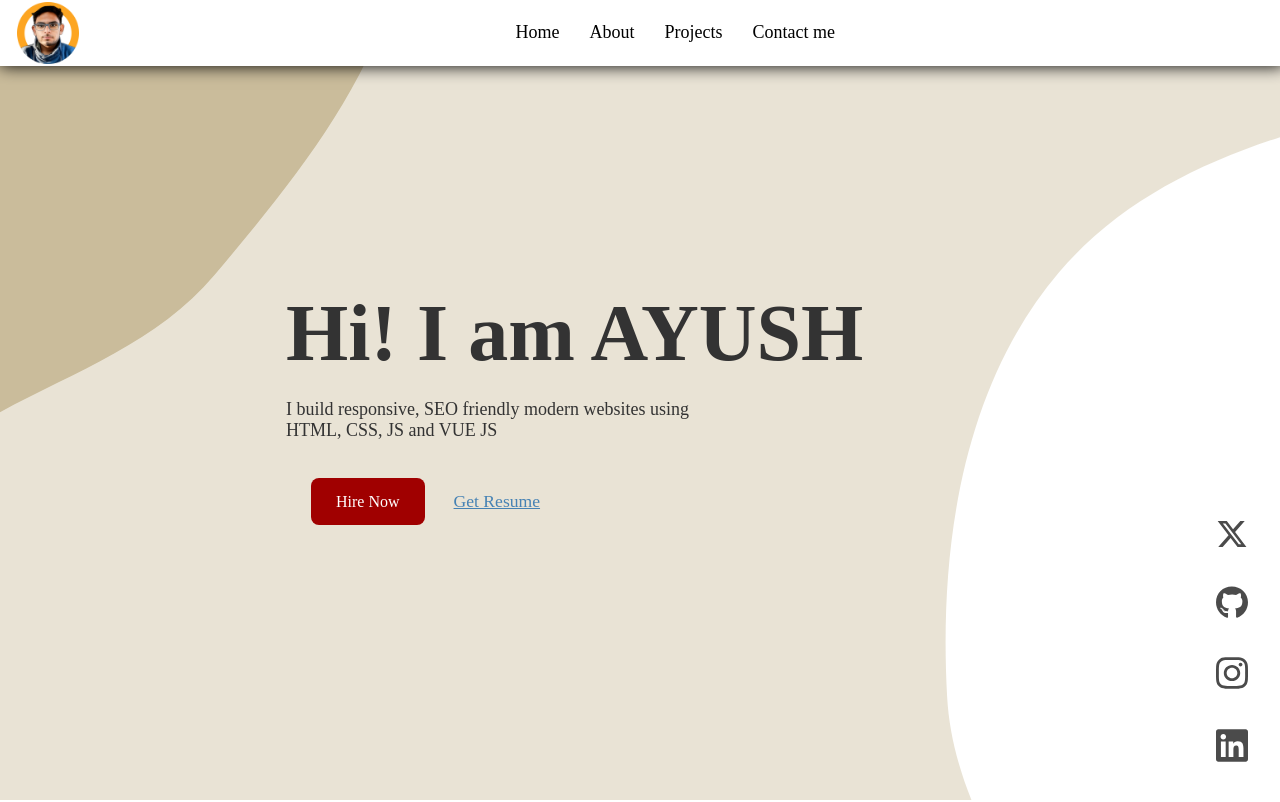
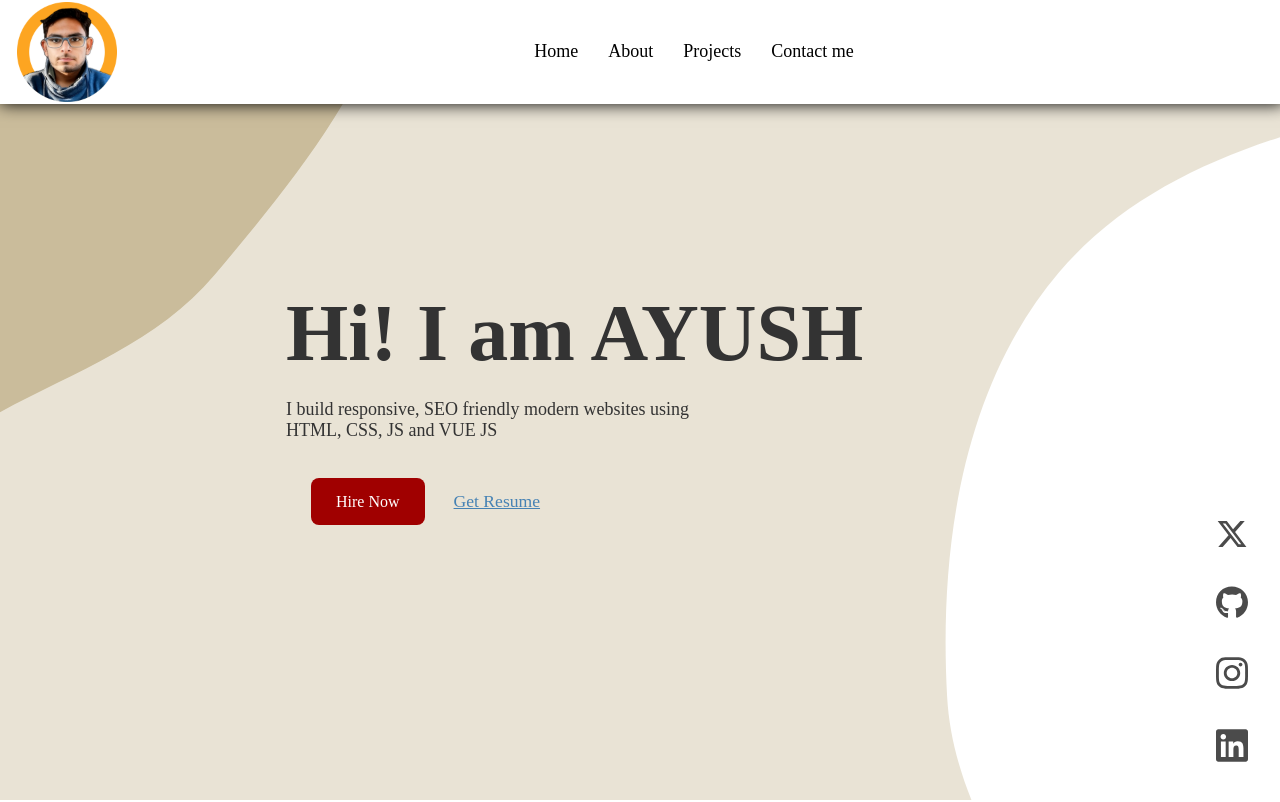
Before and after one commit to ayush1462/My-Portfolio, a plain HTML site: page index.html in a window 1280 px wide. Shown: the top 802 px of the page. Drawn offline with Linux system fonts and the light colour scheme.

Commit message:
Update home.css

```diff
--- a/home.css
+++ b/home.css
@@ -31,7 +31,7 @@ nav {
 }
 
 .logo {
-    width: 5%;
+    width: 8%;
     height: auto;
     padding: 0.1rem;
 }
```
